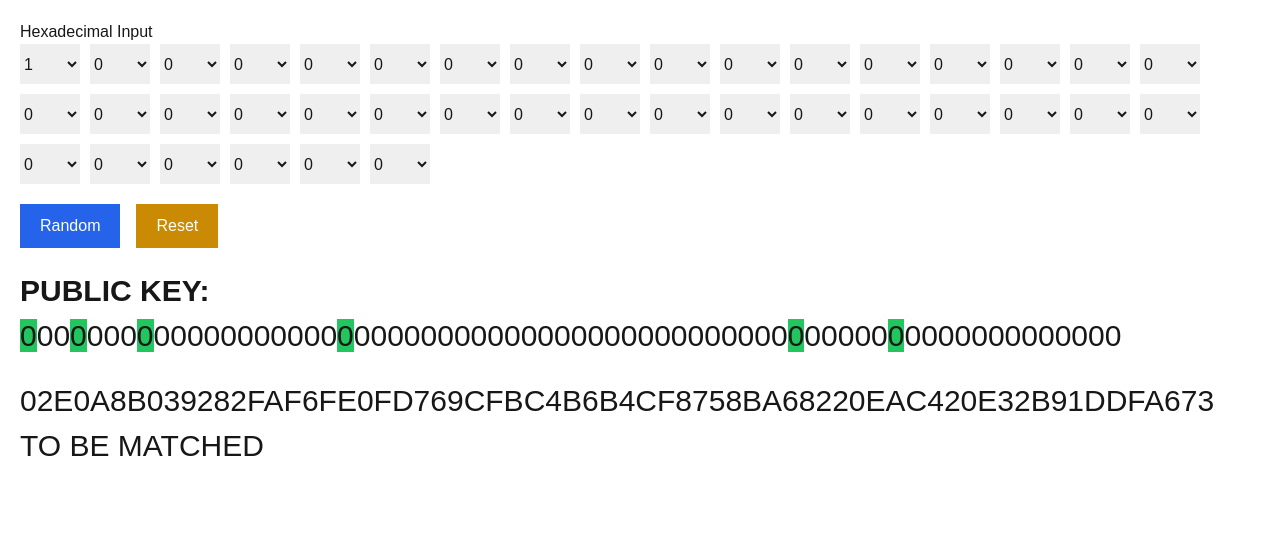
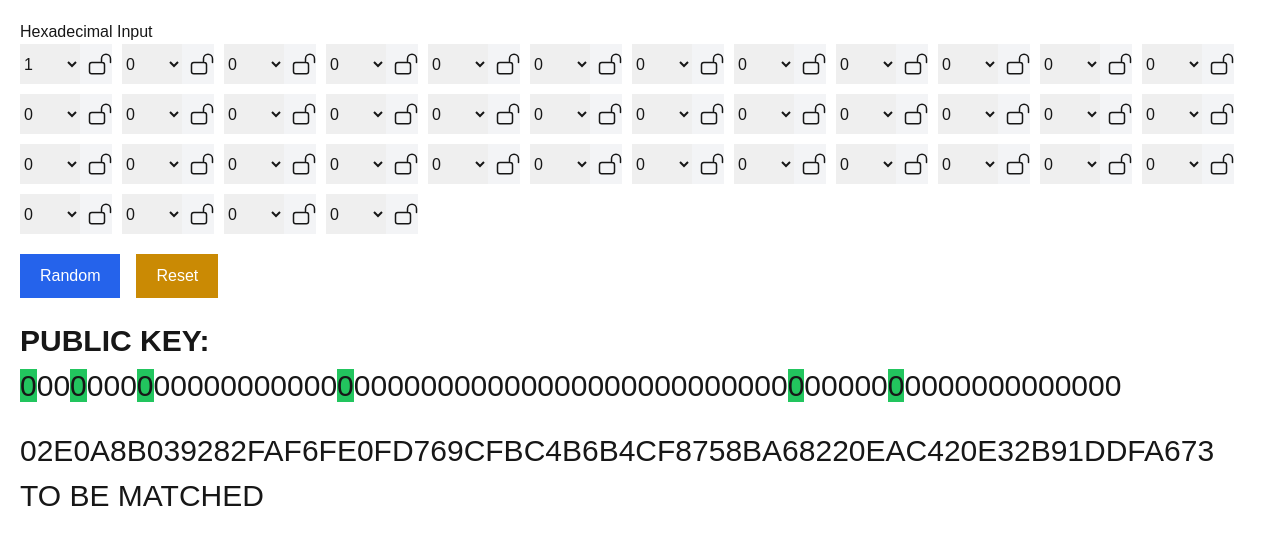
Before and after one commit to fre2mansur/p160, a Next.js app: page / in a window 1280 px wide. Shown: the top 544 px of the page. Built offline with nearby package versions, Linux system fonts and the light colour scheme.

Commit message:
lock update

```diff
--- a/app/page.jsx
+++ b/app/page.jsx
@@ -33,8 +33,20 @@ export default function Home() {
   const hexOptions = ["0", "1", "2", "3", "4", "5", "6", "7", "8", "9", "A", "B", "C", "D", "E", "F"];
   const initialValues = new Array(40).fill("0");
   initialValues[0] = 1;
+
+  const initiallockValues = new Array(40).fill(0);
+  const [lockValues, setLockValues] = useState(initiallockValues);
+
   const [values, setValues] = useState(initialValues);
   const [publicKey, setPublicKey] = useState("000000000000000000000000000000000000000000000000000000000000000000");
+
+  const lockIcon = <svg xmlns="http://www.w3.org/2000/svg" fill="none" viewBox="0 0 24 24" stroke-width="1.5" stroke="currentColor" class="size-6">
+  <path stroke-linecap="round" stroke-linejoin="round" d="M16.5 10.5V6.75a4.5 4.5 0 1 0-9 0v3.75m-.75 11.25h10.5a2.25 2.25 0 0 0 2.25-2.25v-6.75a2.25 2.25 0 0 0-2.25-2.25H6.75a2.25 2.25 0 0 0-2.25 2.25v6.75a2.25 2.25 0 0 0 2.25 2.25Z" />
+</svg>;
+
+  const unlockIcon =  <svg xmlns="http://www.w3.org/2000/svg" fill="none" viewBox="0 0 24 24" stroke-width="1.5" stroke="currentColor" class="size-6">
+  <path stroke-linecap="round" stroke-linejoin="round" d="M13.5 10.5V6.75a4.5 4.5 0 1 1 9 0v3.75M3.75 21.75h10.5a2.25 2.25 0 0 0 2.25-2.25v-6.75a2.25 2.25 0 0 0-2.25-2.25H3.75a2.25 2.25 0 0 0-2.25 2.25v6.75a2.25 2.25 0 0 0 2.25 2.25Z" />
+</svg>;
 
   const handleSelectChange = (index, event) => {
     const newValues = [...values];
@@ -47,8 +59,15 @@ export default function Home() {
     if(target == publicKey) {
       return false;
     }
-   // const newValues = values.map((val) => (val === "0" ? getRandomHexValue() : val));
-   const newValues = values.map((val) => ( getRandomHexValue()));
+   //const newValues = values.map((val) => (val === "0" ? getRandomHexValue() : val));
+   const newValues = values.map((val, index) => {
+    // Only update if lockValues[index] is 0 and the value is "0"
+    if (lockValues[index] === 0) {
+      return getRandomHexValue();
+    } else {
+      return val; // Keep the current value if locked or non-zero
+    }
+  });
 
     setValues(newValues);
     setPublicKey(generatePublicKey(newValues));
@@ -71,14 +90,28 @@ export default function Home() {
     }
   };
 
+  const lock = (index) => {
+    const newLockValues = [...lockValues];
+    newLockValues[index] = 1;
+    setLockValues(newLockValues);
+    console.log(lockValues);
+  }
+
+  const unlock = (index) => {
+    const newLockValues = [...lockValues];
+    newLockValues[index] = 0;
+    setLockValues(newLockValues);
+    console.log(lockValues);
+  }
+
   return (
     <div style={{ padding: "20px" }}>
 
       <h1>Hexadecimal Input</h1>
       <div style={{ display: "flex", flexWrap: "wrap", gap: "10px" }}>
         {values.map((value, index) => (
-          <>
-          <select
+          <div class="flex bg-gray-100 space-x-2 items-center">
+          <select disabled = {lockValues[index] == 1 ? true: false}
             key={index}
             value={value}
             onChange={(e) => handleSelectChange(index, e)}
@@ -90,8 +123,10 @@ export default function Home() {
               </option>
             ))}
           </select>
+           {lockValues[index] == 0 ? <div onClick={()=>{lock(index)}}>{unlockIcon}</div> : <div onClick={()=>{unlock(index)}}>{lockIcon}</div>}
 
-          </>
+
+          </div>
         ))}
       </div>
       <div style={{ marginTop: "20px" }}>
```
